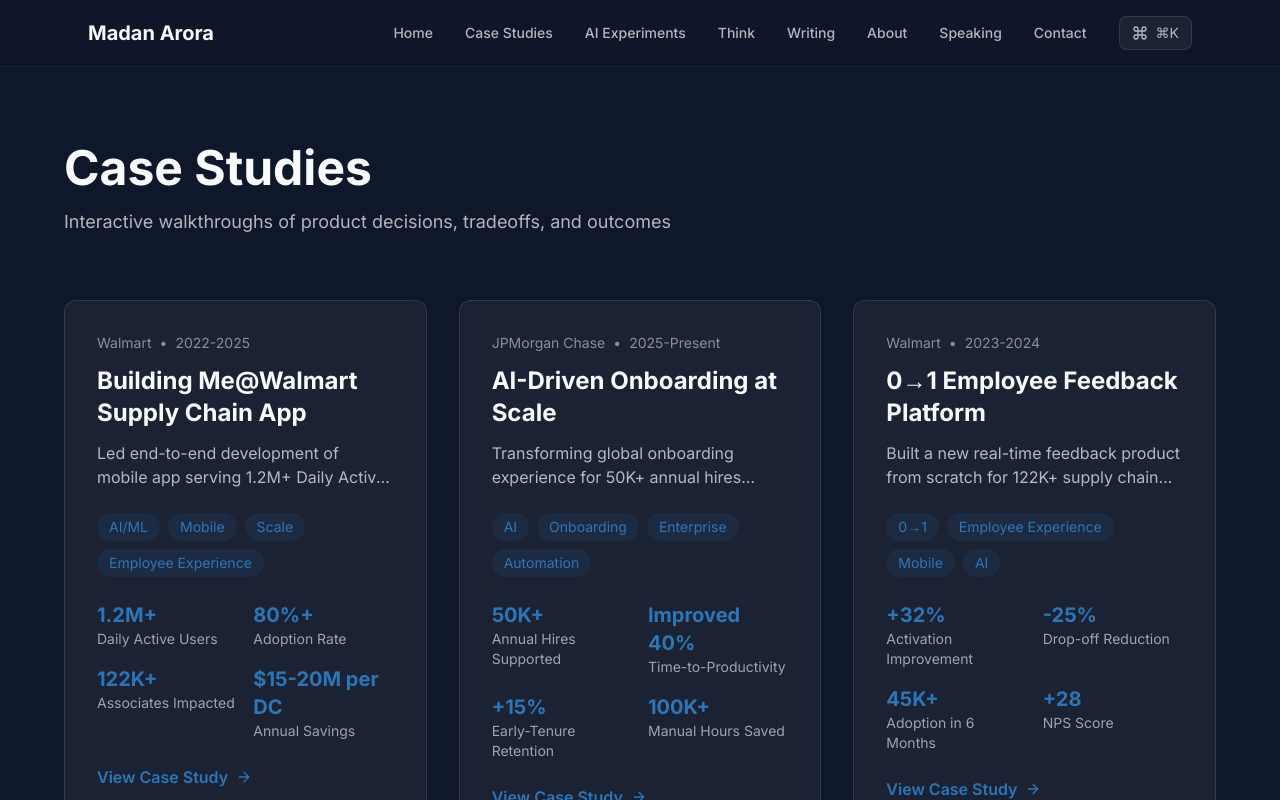
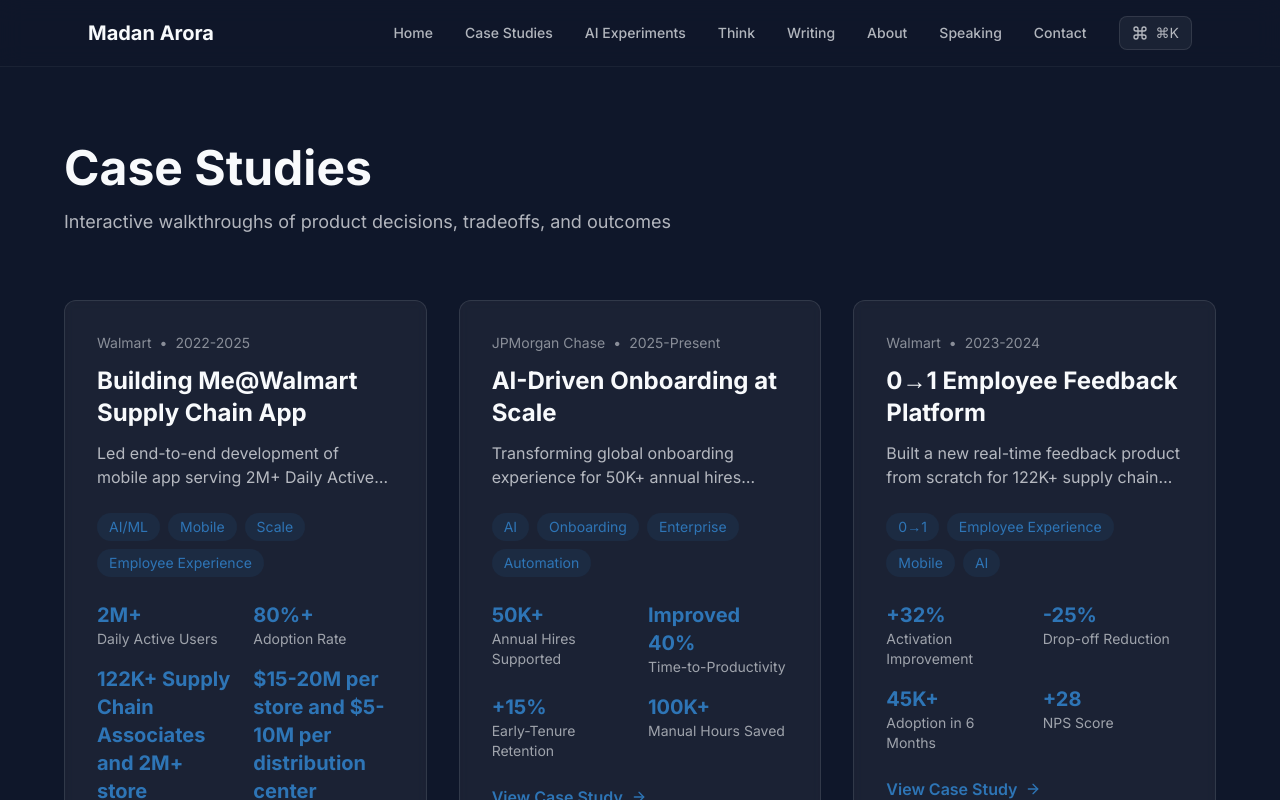
Before and after one commit to madanarora88/portfolio-website, a React (Vite) app: page /case-studies in a window 1280 px wide. Shown: the top 800 px of the page. Built offline with nearby package versions, Linux system fonts and the light colour scheme.

Commit message:
metrics update

```diff
--- a/src/data/caseStudies.ts
+++ b/src/data/caseStudies.ts
@@ -24,13 +24,13 @@ export const caseStudies: CaseStudy[] = [
     company: "Walmart",
     role: "Principal Product Manager",
     timeline: "2022-2025",
-    summary: "Led end-to-end development of mobile app serving 1.2M+ Daily Active Users, achieving 80%+ adoption rate among 122K+ supply chain associates.",
+    summary: "Led end-to-end development of mobile app serving 2M+ Daily Active Users, achieving 80%+ adoption rate among 122K+ supply chain associates.",
     tags: ["AI/ML", "Mobile", "Scale", "Employee Experience"],
     metrics: [
-      { label: "Daily Active Users", value: "1.2M+" },
+      { label: "Daily Active Users", value: "2M+" },
       { label: "Adoption Rate", value: "80%+" },
-      { label: "Associates Impacted", value: "122K+" },
-      { label: "Annual Savings", value: "$15-20M per DC" }
+      { label: "Associates Impacted", value: "122K+ Supply Chain Associates and 2M+ store associates" },
+      { label: "Annual Savings", value: "$15-20M per store and $5-10M per distribution center" }
     ],
     steps: [
       {
--- a/src/data/profile.ts
+++ b/src/data/profile.ts
@@ -19,8 +19,8 @@ export const profile = {
 
   stats: {
     yearsExperience: "13+",
-    dailyActiveUsers: "1M+",
-    revenueImpact: "$100M+",
+    dailyActiveUsers: "2M+",
+    revenueImpact: "$50M+",
     costSavings: "$20M+",
     fortune50Companies: 4,
   },
```
